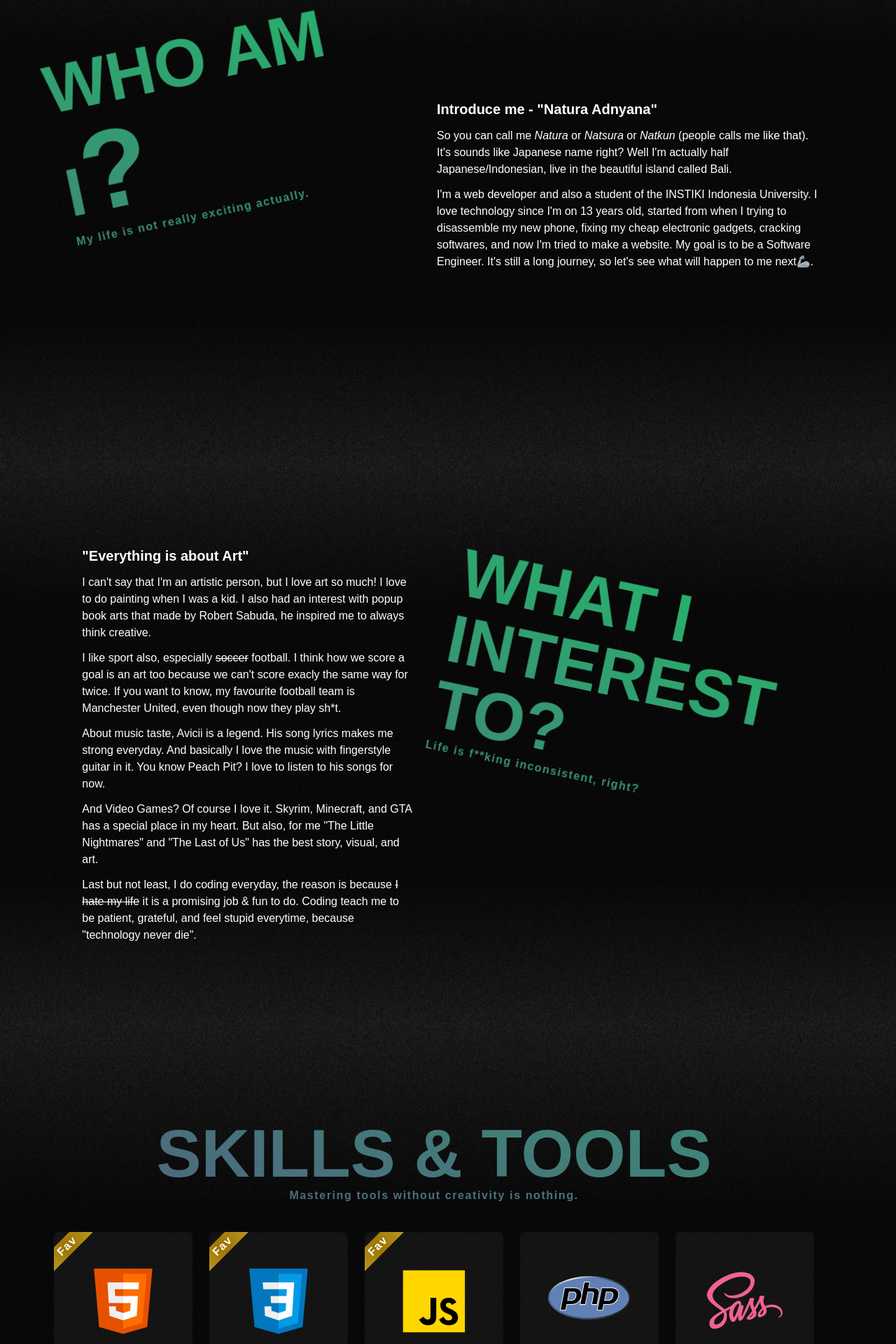
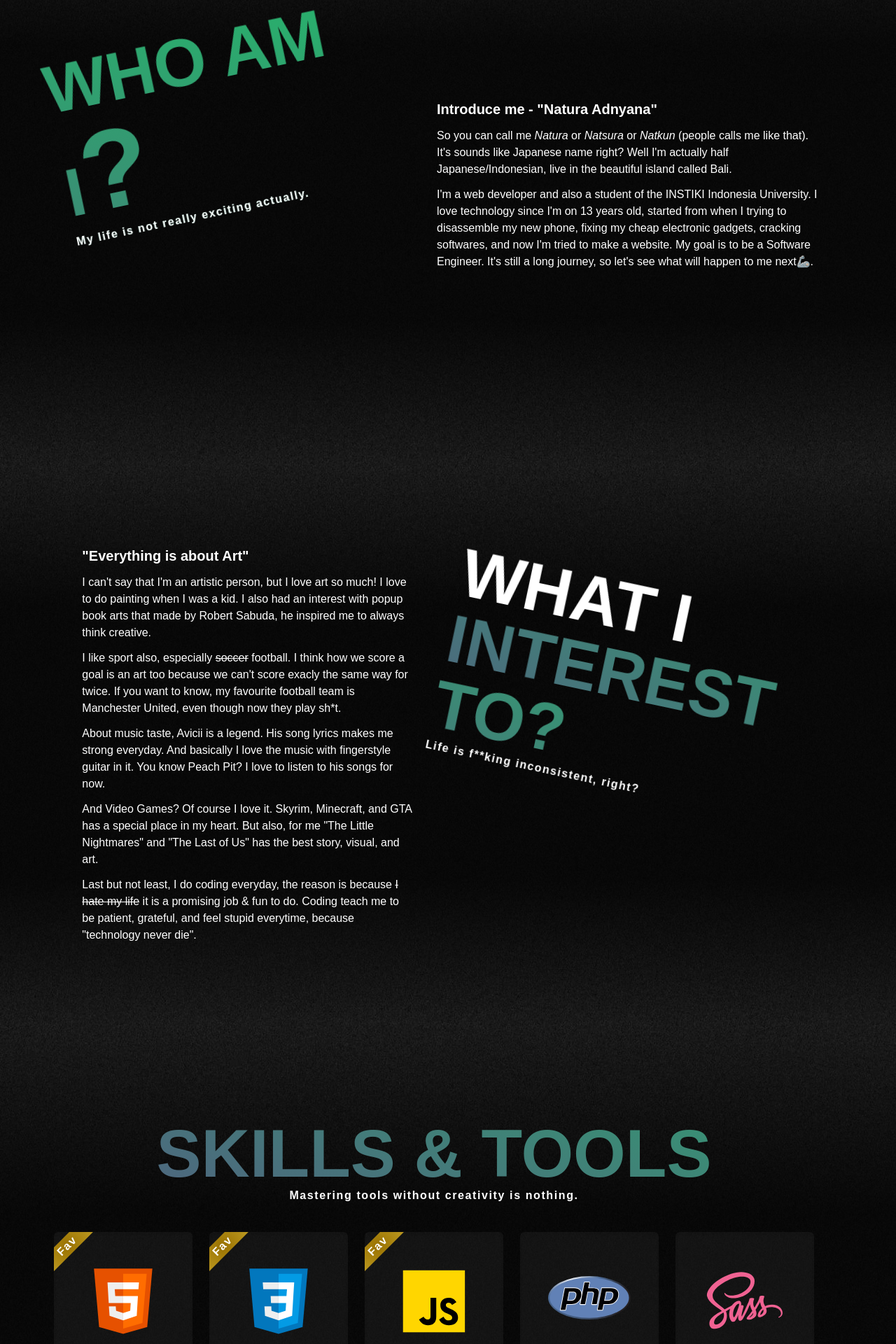
Before and after one commit to NaturaAdnyana/NaturaAdnyana.github.io, a React (Create React App) app: page / in a window 1280 px wide. Shown: the part 936-2856 px from the top of the page at 70% size. Built offline with nearby package versions, Linux system fonts and the light colour scheme.

Commit message:
Fix header color home

```diff
--- a/src/pages/home/InterestSection.js
+++ b/src/pages/home/InterestSection.js
@@ -39,8 +39,10 @@ function InterestSection() {
             </p>
           </div>
           <div className="md:h-screen md:basis-1/2 md:pt-40 md:pb-32 order-1 md:order-2">
-            <h2 className="md:sticky md:top-40 text-gradient md:rotate-12 mx-auto text-center md:text-left py-10 md:py-0">
-              <span className="text-6xl md:text-8xl">WHAT I INTEREST TO?</span>
+            <h2 className="md:sticky md:top-40 md:rotate-12 mx-auto text-center md:text-left py-10 md:py-0">
+              <span className="text-6xl md:text-8xl">
+                WHAT I <span className="text-gradient">INTEREST TO?</span>
+              </span>
               <br />
               <span className="tracking-widest">
                 Life is f**king inconsistent, right?
--- a/src/pages/home/IntroSection.js
+++ b/src/pages/home/IntroSection.js
@@ -6,12 +6,12 @@ function IntroSection() {
       <section className="text-white bg-shadow" id="intro">
         <article className="md:h-screen md:pr-14 flex flex-col md:flex-row container mx-auto md:w-11/12 px-6 py-20 md:py-0">
           <div className="md:h-screen md:basis-1/2 md:pt-40 pb-6 md:pb-52">
-            <h2 className="md:sticky md:top-40 text-gradient md:-rotate-12 mx-auto text-center md:text-left">
+            <h2 className="md:sticky md:top-40 md:-rotate-12 mx-auto text-center md:text-left text-gradient">
               <span className="text-6xl md:text-8xl">
                 WHO AM I<span className="md:text-10xl">?</span>
               </span>
               <br />
-              <span className="tracking-widest">
+              <span className="tracking-widest bg-white bg-clip-text ">
                 My life is not really exciting actually.
               </span>
             </h2>
--- a/src/pages/home/SkillsToolsSection.js
+++ b/src/pages/home/SkillsToolsSection.js
@@ -33,8 +33,10 @@ function SkillsToolsSection() {
       <section className="text-white bg-shadow">
         <article className="md:pr-16 container mx-auto md:w-11/12 px-6 py-32">
           <div className="pt-2 pb-10">
-            <h2 className="text-center text-gradient mx-auto">
-              <span className="text-5xl md:text-8xl">SKILLS & TOOLS</span>
+            <h2 className="text-center mx-auto">
+              <span className="text-5xl md:text-8xl text-gradient">
+                SKILLS & TOOLS
+              </span>
               <br />
               <span className="tracking-widest">
                 Mastering tools without creativity is nothing.
```
